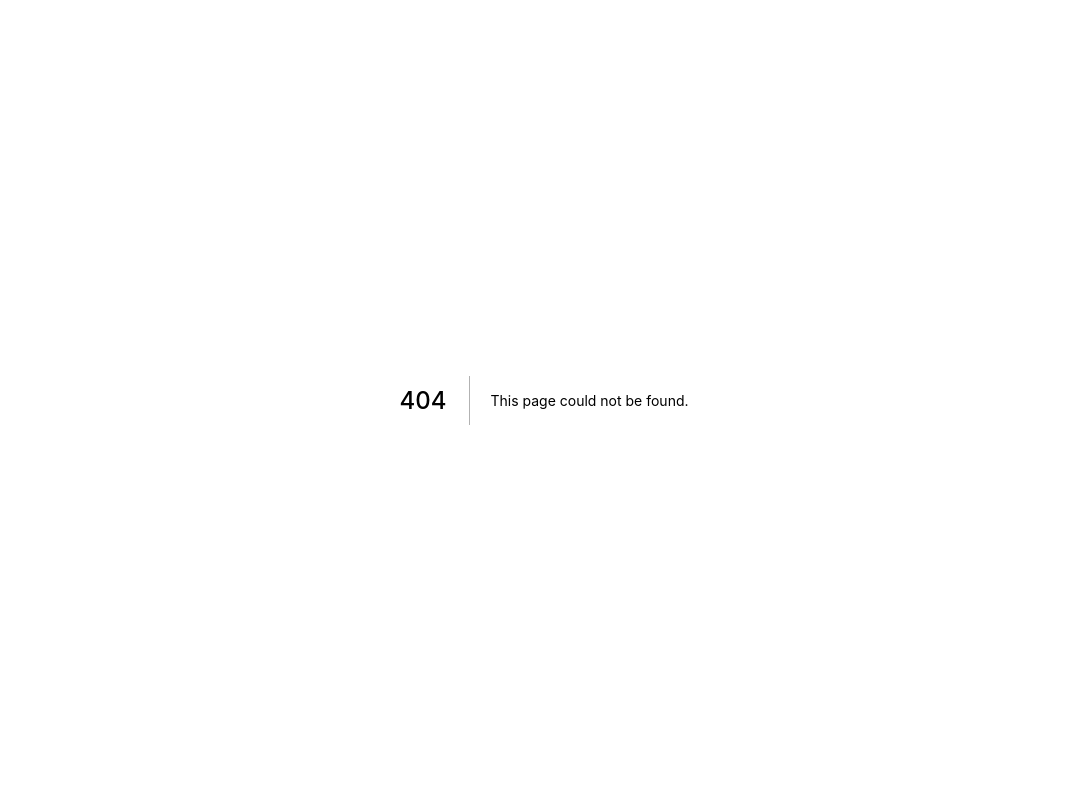
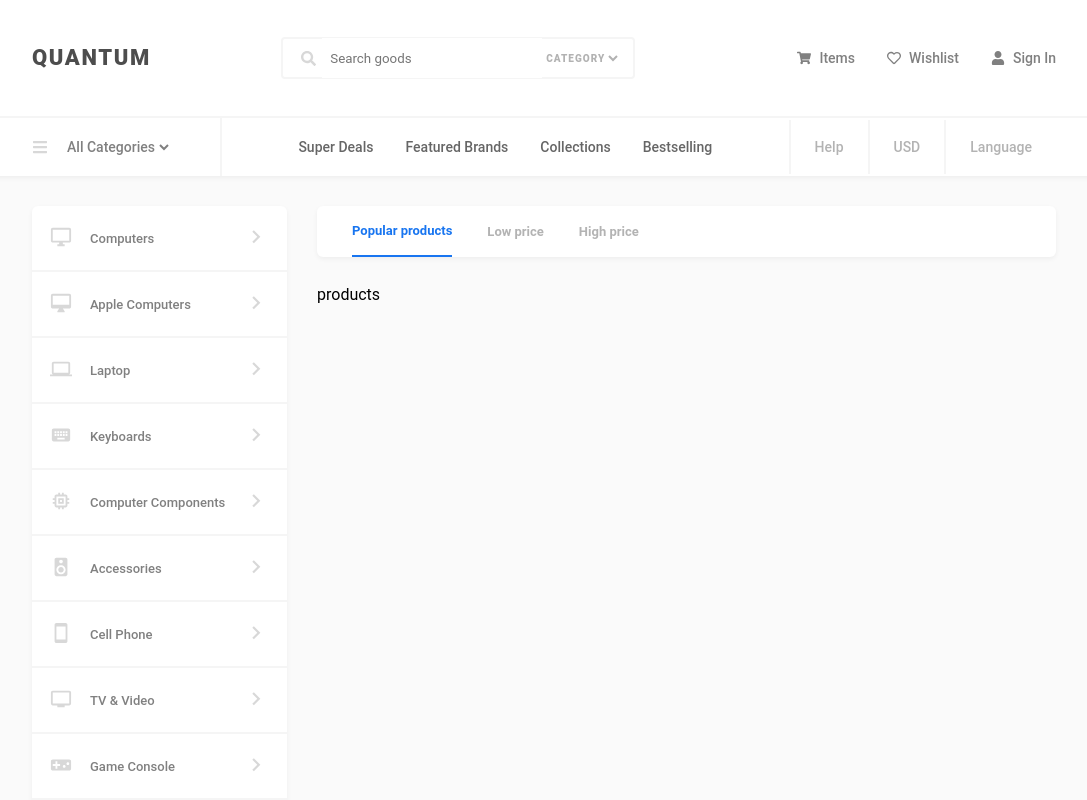
Before and after one commit to git0802/next-ecommerce, a Next.js app: page /category/1 in a window 1280 px wide. Before the commit this address had no page. Shown: the top 800 px of the page, without its empty margins (96-1183 px from the left). Built offline with nearby package versions, Linux system fonts and the light colour scheme.

Commit message:
🌟 feat: add blank pages and make link

```diff
--- a/components/asideCategories.js
+++ b/components/asideCategories.js
@@ -17,7 +17,7 @@ export default function AsideCategories() {
   return (
     <ul className="categories">
       <li>
-        <Link href="#">
+        <Link href="/category/computers">
           <a>
             <div className="content">
               <div className="icon">
@@ -32,7 +32,7 @@ export default function AsideCategories() {
         </Link>
       </li>
       <li>
-        <Link href="#">
+        <Link href="/category/mac">
           <a>
             <div className="content">
               <div className="icon">
@@ -47,7 +47,7 @@ export default function AsideCategories() {
         </Link>
       </li>
       <li>
-        <Link href="#">
+        <Link href="/category/laptop">
           <a>
             <div className="content">
               <div className="icon">
@@ -62,7 +62,7 @@ export default function AsideCategories() {
         </Link>
       </li>
       <li>
-        <Link href="#">
+        <Link href="/category/keyboard">
           <a>
             <div className="content">
               <div className="icon">
@@ -77,7 +77,7 @@ export default function AsideCategories() {
         </Link>
       </li>
       <li>
-        <Link href="#">
+        <Link href="/category/components">
           <a>
             <div className="content">
               <div className="icon">
@@ -92,7 +92,7 @@ export default function AsideCategories() {
         </Link>
       </li>
       <li>
-        <Link href="#">
+        <Link href="/category/speaker">
           <a>
             <div className="content">
               <div className="icon">
@@ -107,7 +107,7 @@ export default function AsideCategories() {
         </Link>
       </li>
       <li>
-        <Link href="#">
+        <Link href="/category/smartphone">
           <a>
             <div className="content">
               <div className="icon">
@@ -122,7 +122,7 @@ export default function AsideCategories() {
         </Link>
       </li>
       <li>
-        <Link href="#">
+        <Link href="/category/tv">
           <a>
             <div className="content">
               <div className="icon">
@@ -137,7 +137,7 @@ export default function AsideCategories() {
         </Link>
       </li>
       <li>
-        <Link href="#">
+        <Link href="/category/videogame">
           <a>
             <div className="content">
               <div className="icon">
@@ -152,7 +152,7 @@ export default function AsideCategories() {
         </Link>
       </li>
       <li>
-        <Link href="#">
+        <Link href="/category/watch">
           <a>
             <div className="content">
               <div className="icon">
--- a/components/footer.js
+++ b/components/footer.js
@@ -24,7 +24,7 @@ export default function Fotter() {
           <Link href="/">
             <a>Journal</a>
           </Link>
-          <Link href="/">
+          <Link href="/about">
             <a>About</a>
           </Link>
           <Link href="/">
--- a/components/header.js
+++ b/components/header.js
@@ -35,13 +35,13 @@ export default function Header({ viewer }) {
         </div>
 
         <div className="nav-buttons">
-          <Link href="/">
+          <Link href="/cart">
             <a className="nav-buttons-items">
               <FaShoppingCart color="#808080" />
               <p>Items</p>
             </a>
           </Link>
-          <Link href="/">
+          <Link href="/wishlist">
             <a className="nav-buttons-wishlist">
               <FaRegHeart color="#808080" />
               <p>Wishlist</p>
--- /dev/null
+++ b/pages/category/[category].js
@@ -0,0 +1,10 @@
+import Page from '../../components/page';
+import ProductSection from '../../components/productSection';
+
+export default function Category() {
+  return (
+    <Page>
+      <ProductSection />
+    </Page>
+  );
+}
```
Also changed, not shown: pages/about.js (added, +10 -0 lines), pages/cart.js (added, +10 -0 lines), pages/profile.js (added, +10 -0 lines), pages/wishlist.js (added, +10 -0 lines), pages/product/uploadProduct.js (added).
